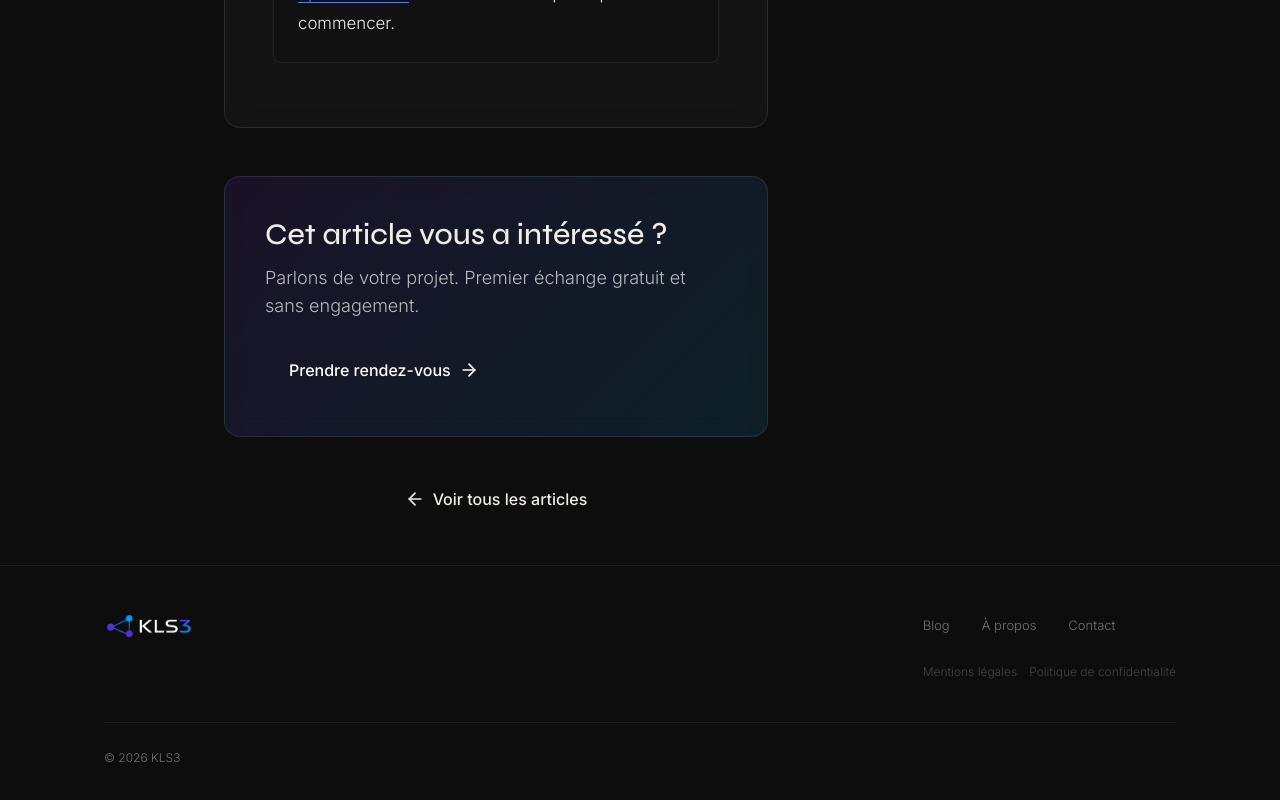
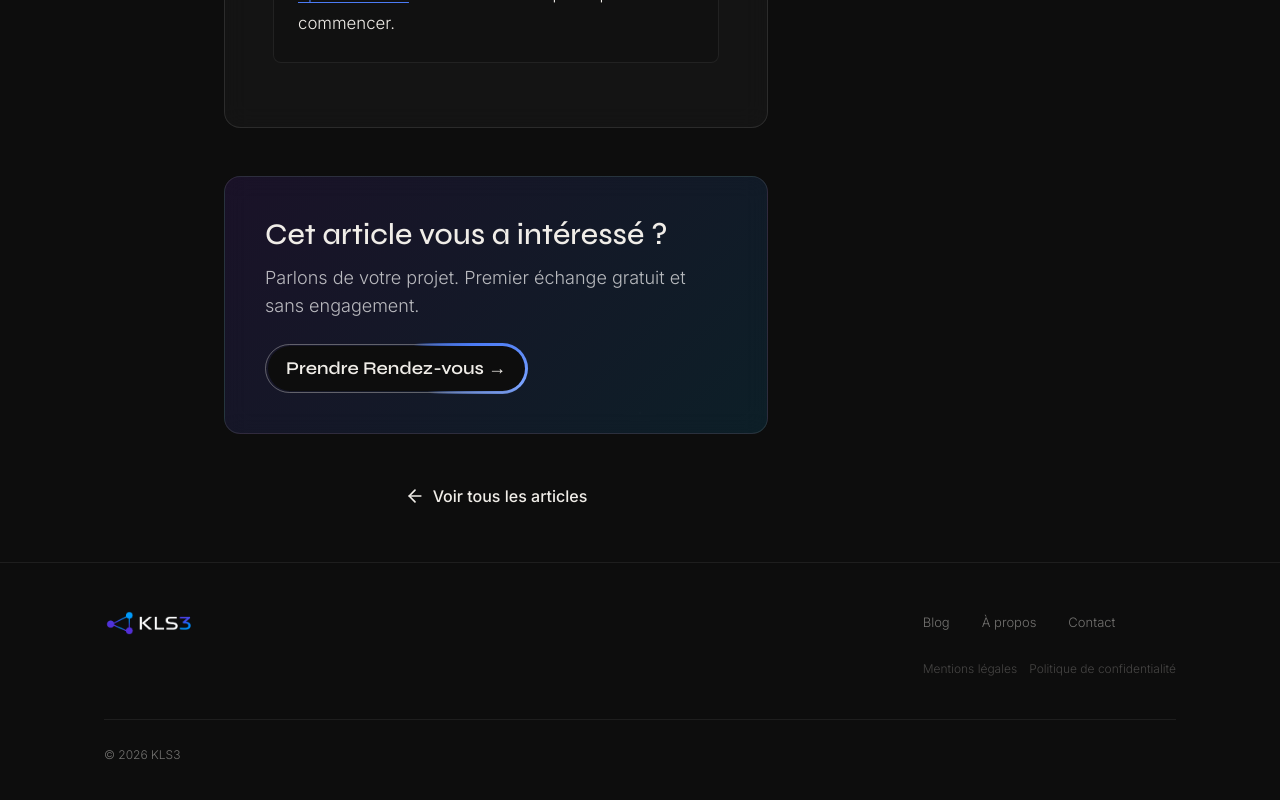
Before and after one commit to Prince2Lu/kls3-dev, a Next.js app: page /blog/donnees-dispersees-perte-de-temps-equipes in a window 1280 px wide. Shown: the part 7987-8787 px from the top of the page. Built offline with nearby package versions, Linux system fonts and the light colour scheme.

Commit message:
fix: style bouton Prendre rendez-vous page article

```diff
--- a/app/blog/[slug]/BlogPostClient.tsx
+++ b/app/blog/[slug]/BlogPostClient.tsx
@@ -158,10 +158,20 @@ export default function BlogPostClient({ post }: BlogPostClientProps) {
                     </p>
                     <Link
                       href="/contact"
-                      className="inline-flex items-center gap-2 px-6 py-3 bg-gradient-to-r from-brand-purple to-brand-cyan text-white rounded-lg font-medium hover:opacity-90 transition-opacity"
+                      className="btn-beam font-display transition-colors duration-200 hover:!text-[#4B7BF5] inline-block"
+                      style={{
+                        color: '#F0EDE8',
+                        border: '1px solid rgba(240, 237, 232, 0.35)',
+                        borderRadius: '100px',
+                        background: 'transparent',
+                        fontSize: '18px',
+                        fontWeight: 600,
+                        whiteSpace: 'nowrap',
+                        padding: '8px 20px',
+                        textDecoration: 'none',
+                      }}
                     >
-                      Prendre rendez-vous
-                      <ArrowLeft className="w-5 h-5 rotate-180" />
+                      Prendre Rendez-vous →
                     </Link>
                   </div>
                 </div>
```
